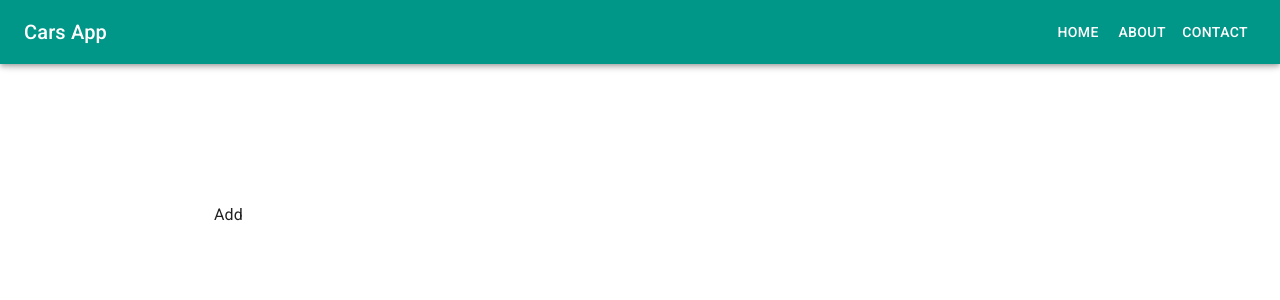
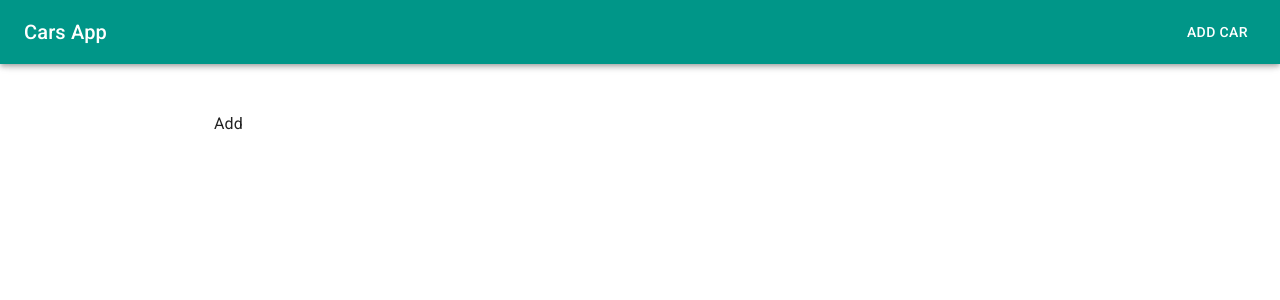
Before and after one commit to southyd12/React-App, a React (Vite) app: page /add in a window 1280 px wide. Shown: the top 300 px of the page. Built offline with nearby package versions, Linux system fonts and the light colour scheme.

Commit message:
UI navigation added

```diff
--- /dev/null
+++ b/src/components/DesktopNavigation.jsx
@@ -0,0 +1,53 @@
+import React from 'react'
+import { NavLink } from 'react-router-dom';
+import AppBar from '@mui/material/AppBar';
+import Box from '@mui/material/Box';
+// import CssBaseline from '@mui/material/CssBaseline';
+// import Divider from '@mui/material/Divider';
+// import Drawer from '@mui/material/Drawer';
+import IconButton from '@mui/material/IconButton';
+// import List from '@mui/material/List';
+// import ListItem from '@mui/material/ListItem';
+// import ListItemButton from '@mui/material/ListItemButton';
+// import ListItemText from '@mui/material/ListItemText';
+import MenuIcon from '@mui/icons-material/Menu';
+import Toolbar from '@mui/material/Toolbar';
+import Typography from '@mui/material/Typography';
+import Button from '@mui/material/Button';
+import { useTheme } from '@mui/material/styles';
+
+function DesktopNavigation({ handleDrawerToggle = () => console.log("no handleDrawerToggle function provided")}) {
+  const theme = useTheme();
+  const lightTextColor = theme.palette.common.white;
+  return (
+    <>
+    <AppBar component="nav">
+            <Toolbar>
+              <IconButton
+                color="inherit"
+                aria-label="open drawer"
+                edge="start"
+                onClick={handleDrawerToggle}
+                sx={{ mr: 2, display: { sm: 'none' } }}
+              >
+                <MenuIcon />
+              </IconButton>
+              <Typography
+                variant="h6"
+                component={NavLink} to={`/`}
+                sx={{ flexGrow: 1, display: { xs: 'none', sm: 'block' }, textDecoration: 'none', color: lightTextColor }}
+              >
+                Cars App
+              </Typography>
+              <Box sx={{ display: { xs: 'none', sm: 'block' } }}>
+                  <Button sx={{ color: lightTextColor }} component={NavLink} to="/add">
+                    Add Car
+                  </Button>
+              </Box>
+            </Toolbar>
+          </AppBar>
+          </>
+      )
+    }
+
+export default DesktopNavigation
--- a/src/components/Layout.jsx
+++ b/src/components/Layout.jsx
@@ -7,7 +7,6 @@
   return (
     <>
       <header>
-        <h1>Cars App</h1>
         <TempHeader />
       </header>
       <main>
--- /dev/null
+++ b/src/components/MobileNavigation.jsx
@@ -0,0 +1,50 @@
+import React from 'react'
+import { NavLink } from 'react-router-dom';
+import Box from '@mui/material/Box';
+import Drawer from '@mui/material/Drawer';
+import Divider from '@mui/material/Divider';
+import List from '@mui/material/List';
+import ListItem from '@mui/material/ListItem';
+import ListItemButton from '@mui/material/ListItemButton';
+import ListItemText from '@mui/material/ListItemText';
+import Typography from '@mui/material/Typography';
+
+function MobileNavigation({mobileOpen=false, handleDrawerToggle = () => console.log("no handleDrawerToggle function provided"), drawerWidth=240}) {
+  return (
+    <Box component="nav">
+        <Drawer
+          variant="temporary"
+          open={mobileOpen}
+          onClose={handleDrawerToggle}
+          ModalProps={{
+            keepMounted: true, // Better open performance on mobile.
+          }}
+          sx={{
+            display: { xs: 'block', sm: 'none' },
+            '& .MuiDrawer-paper': { boxSizing: 'border-box', width: drawerWidth },
+          }}
+        >
+          <Box onClick={handleDrawerToggle} sx={{ textAlign: 'center' }}>
+      <Typography variant="h6" sx={{ my: 2 }}>
+        Cars App
+      </Typography>
+      <Divider />
+      <List>
+          <ListItem>
+            <ListItemButton sx={{ textAlign: 'left' }} component={NavLink} to="/">
+              <ListItemText primary={"List Cars"} />
+            </ListItemButton>
+          </ListItem>
+          <ListItem>
+            <ListItemButton sx={{ textAlign: 'left' }} component={NavLink} to="/add">
+              <ListItemText primary={"Add Car"} />
+            </ListItemButton>
+          </ListItem>
+      </List>
+    </Box>
+        </Drawer>
+      </Box>
+  )
+}
+
+export default MobileNavigation
--- a/src/components/TempHeader.jsx
+++ b/src/components/TempHeader.jsx
@@ -19,100 +19,26 @@
 import PropTypes from 'prop-types';
 import AppBar from '@mui/material/AppBar';
 import Box from '@mui/material/Box';
-import CssBaseline from '@mui/material/CssBaseline';
-import Divider from '@mui/material/Divider';
-import Drawer from '@mui/material/Drawer';
-import IconButton from '@mui/material/IconButton';
-import List from '@mui/material/List';
-import ListItem from '@mui/material/ListItem';
-import ListItemButton from '@mui/material/ListItemButton';
-import ListItemText from '@mui/material/ListItemText';
-import MenuIcon from '@mui/icons-material/Menu';
 import Toolbar from '@mui/material/Toolbar';
-import Typography from '@mui/material/Typography';
-import Button from '@mui/material/Button';
+import MobileNavigation from './MobileNavigation';
+import DesktopNavigation from './DesktopNavigation';
 
-const drawerWidth = 240;
-const navItems = ['Home', 'About', 'Contact'];
+function DrawerAppBar() {
 
-function DrawerAppBar(props) {
-  const { window } = props;
   const [mobileOpen, setMobileOpen] = React.useState(false);
 
   const handleDrawerToggle = () => {
     setMobileOpen((prevState) => !prevState);
   };
 
-  const drawer = (
-    <Box onClick={handleDrawerToggle} sx={{ textAlign: 'center' }}>
-      <Typography variant="h6" sx={{ my: 2 }}>
-        Cars App
-      </Typography>
-      <Divider />
-      <List>
-        {navItems.map((item) => (
-          <ListItem key={item} disablePadding>
-            <ListItemButton sx={{ textAlign: 'center' }}>
-              <ListItemText primary={item} />
-            </ListItemButton>
-          </ListItem>
-        ))}
-      </List>
-    </Box>
-  );
-
-  const container = window !== undefined ? () => window().document.body : undefined;
-
   return (
     <Box sx={{ display: 'flex' }}>
-      <CssBaseline />
-      <AppBar component="nav">
-        <Toolbar>
-          <IconButton
-            color="inherit"
-            aria-label="open drawer"
-            edge="start"
-            onClick={handleDrawerToggle}
-            sx={{ mr: 2, display: { sm: 'none' } }}
-          >
-            <MenuIcon />
-          </IconButton>
-          <Typography
-            variant="h6"
-            component="div"
-            sx={{ flexGrow: 1, display: { xs: 'none', sm: 'block' } }}
-          >
-            Cars App
-          </Typography>
-          <Box sx={{ display: { xs: 'none', sm: 'block' } }}>
-            {navItems.map((item) => (
-              <Button key={item} sx={{ color: '#fff' }}>
-                {item}
-              </Button>
-            ))}
+
+      <MobileNavigation handleDrawerToggle={handleDrawerToggle} mobileOpen={mobileOpen} />
+      <DesktopNavigation handleDrawerToggle={handleDrawerToggle} />
+      <Box component="main" sx={{ p: 3 }}>
+            <Toolbar />
           </Box>
-        </Toolbar>
-      </AppBar>
-      <Box component="nav">
-        <Drawer
-          container={container}
-          variant="temporary"
-          open={mobileOpen}
-          onClose={handleDrawerToggle}
-          ModalProps={{
-            keepMounted: true, // Better open performance on mobile.
-          }}
-          sx={{
-            display: { xs: 'block', sm: 'none' },
-            '& .MuiDrawer-paper': { boxSizing: 'border-box', width: drawerWidth },
-          }}
-        >
-          {drawer}
-        </Drawer>
-      </Box>
-      <Box component="main" sx={{ p: 3 }}>
-        <Toolbar />
-      </Box>
     </Box>
   );
 }
```
